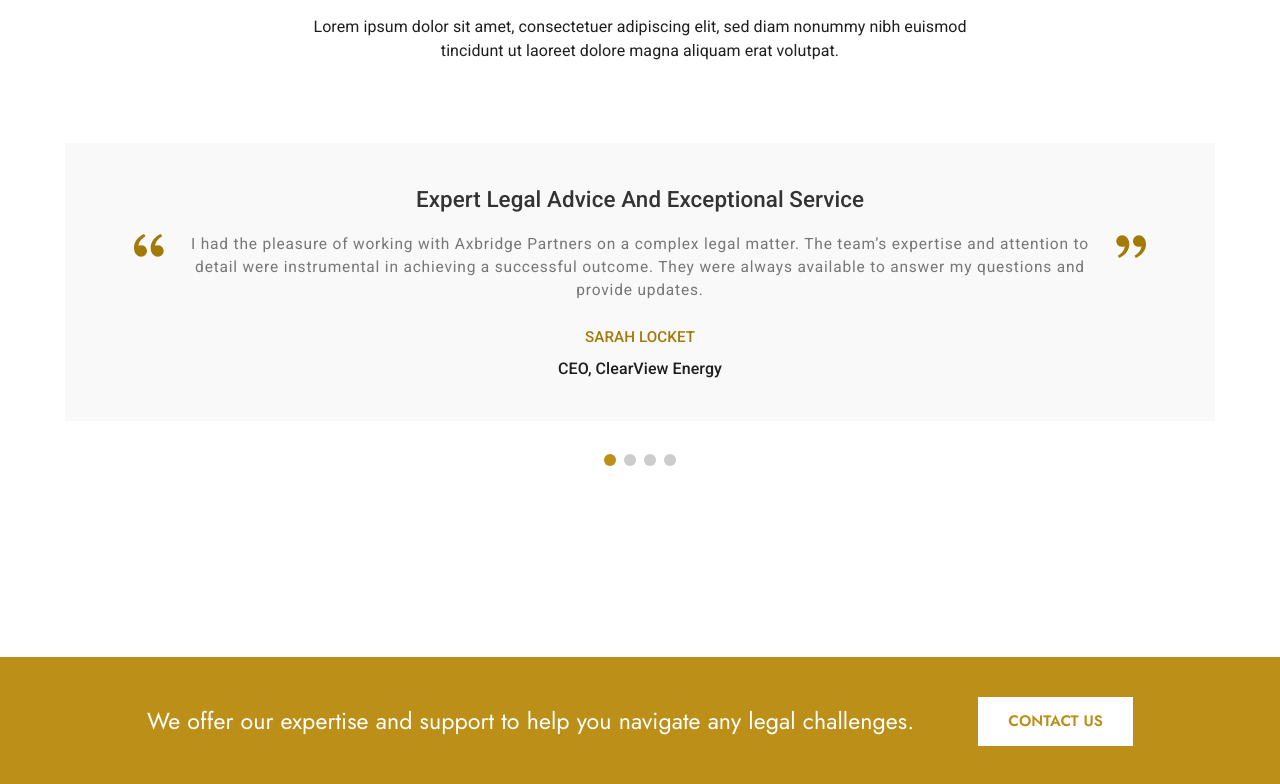
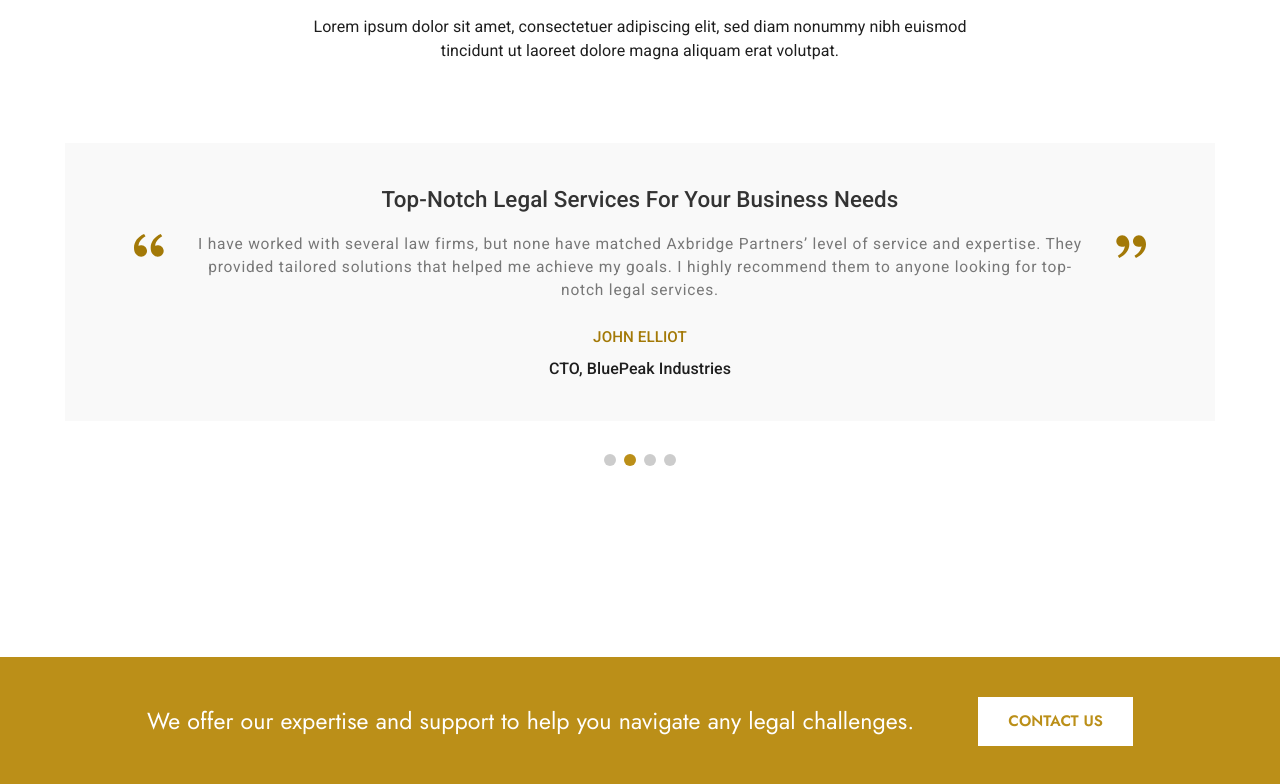
Before and after one commit to Babadinho/axbridge-frontend, a Next.js app: page / in a window 1280 px wide. Shown: the part 4574-5358 px from the top of the page. Built offline with nearby package versions, Linux system fonts and the light colour scheme.

Commit message:
enable testimonial slider autoplay

```diff
--- a/src/layouts/Testimonials.tsx
+++ b/src/layouts/Testimonials.tsx
@@ -40,10 +40,10 @@ const Testimonials = () => {
           pagination={{
             clickable: true,
           }}
-          //   autoplay={{
-          //     delay: 5000,
-          //     disableOnInteraction: false,
-          //   }}
+          autoplay={{
+            delay: 5000,
+            disableOnInteraction: false,
+          }}
           modules={[Autoplay, Pagination]}
           className='testimonials__swiper'
         >
```
